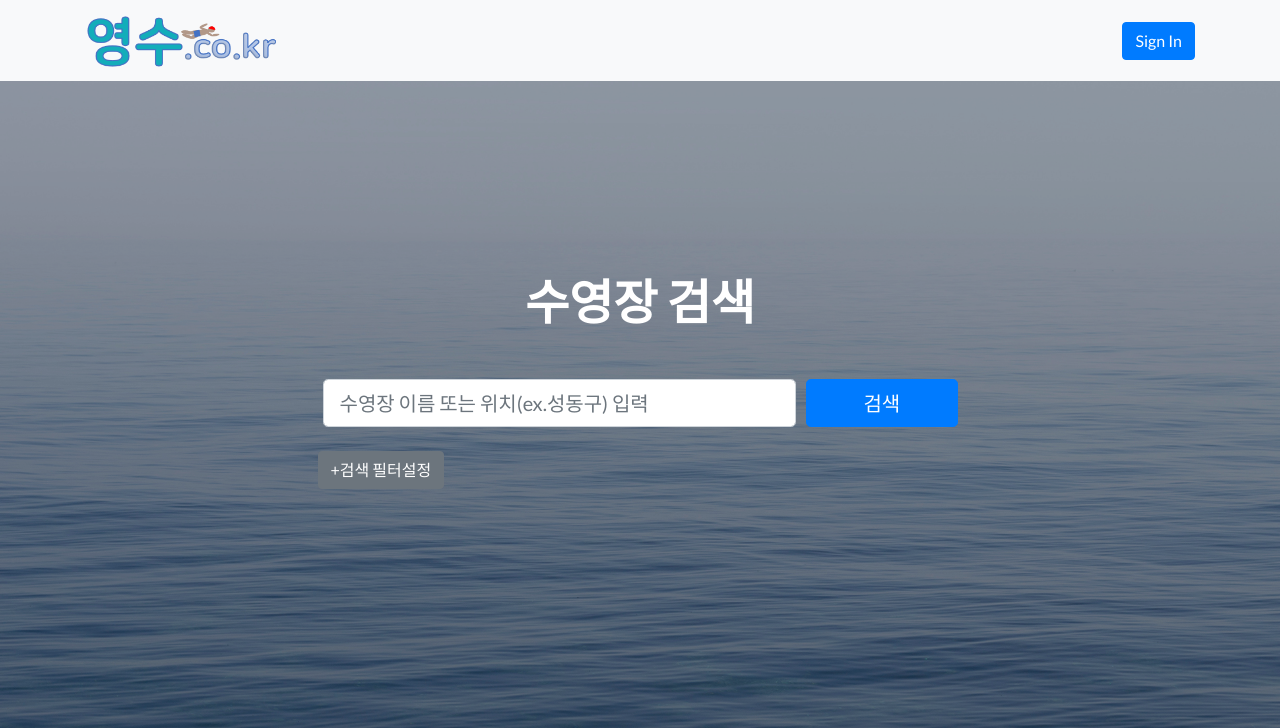
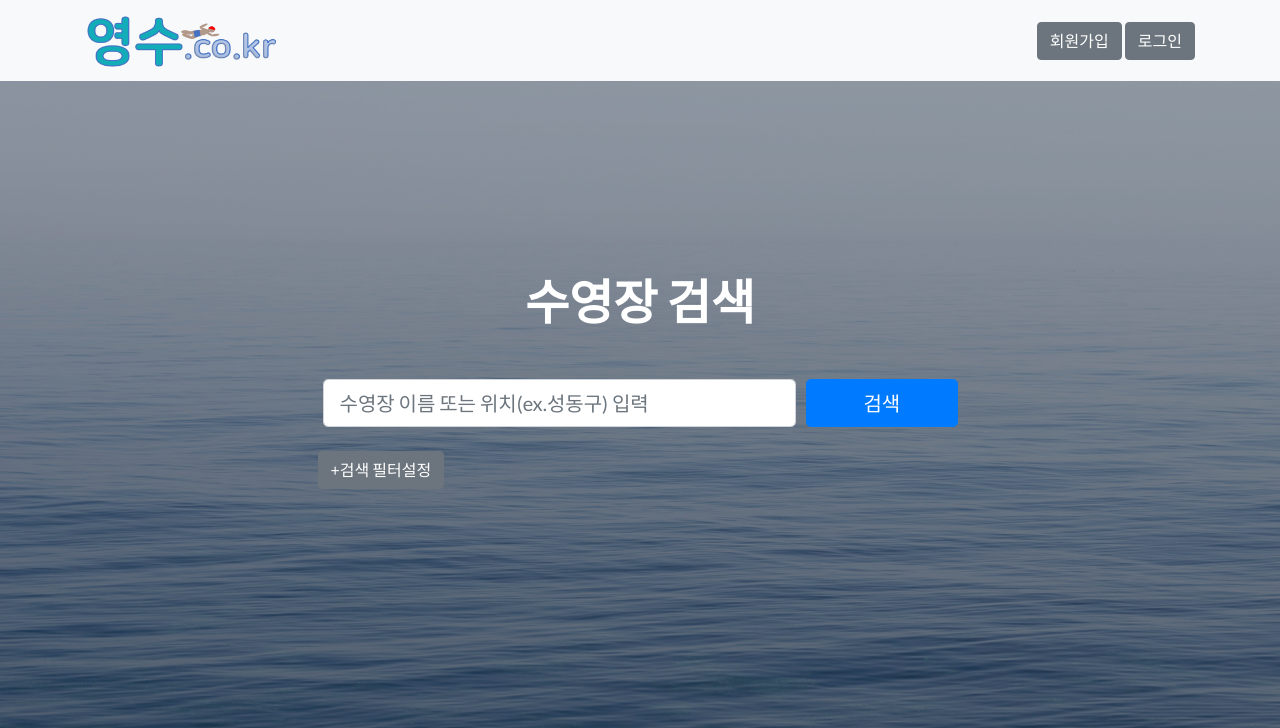
Before and after one commit to bomsbro/Youngsu_Project, a Node server app: template views/home.ejs in a window 1280 px wide. Shown: the top 728 px of the page. Run offline with Node 20, Linux system fonts and the light colour scheme; the template is opened without the code that fills it, so the values that code supplies are empty.

Commit message:
[UPDATE]검색어 비었을 때 유효성 체크 추가입니다.

```diff
--- a/views/home.ejs
+++ b/views/home.ejs
@@ -40,7 +40,10 @@
     <nav class="navbar navbar-light bg-light static-top">
         <div class="container">
             <a class="navbar-brand" href="/"><img src="../assets/img/logo-youngsu.png"></a>
-            <a class="btn btn-primary" href="#">Sign In</a>
+            <div>
+                <a class="btn btn-secondary" href="#">회원가입</a>
+                <a class="btn btn-secondary" href="#">로그인</a>
+            </div>
         </div>
     </nav>
 
@@ -59,7 +62,7 @@
                             <!-- 검색할 텍스트 -->
                             <div class="col-12 col-md-9 mb-2 mb-md-0">
                                 <input name='searchWord' type="text" class="form-control form-control-lg"
-                                    placeholder="수영장 이름 또는 위치(ex.성동구) 입력">
+                                    placeholder="수영장 이름 또는 위치(ex.성동구) 입력" required>
                             </div>
                             <!-- 제출 버튼 -->
                             <div class="col-12 col-md-3">
@@ -109,8 +112,8 @@
                                         <div class="form-row">
                                             <p class="text-dark mr-1">수영장 유형: </p>
                                             <div class="form-check">
-                                                <input type="hidden" name="poolIndoor" value="0"><input
-                                                    class="form-check-input" checked type="checkbox"
+                                                <input type="hidden" name="poolIndoor" value="0">
+                                                <input class="form-check-input" checked type="checkbox"
                                                     onclick="valueReverser(this)">
                                                 <label class="form-check-label text-dark mr-1" for="poolIndoor">실내 |
                                                 </label>
@@ -125,7 +128,7 @@
                                         </div>
                                         <!-- 자유수영 -->
                                         <div class="form-row">
-                                            <p class="text-dark mr-1">자유수영이 있는 수영장만 검색: </p>
+                                            <p class="text-dark mr-1">자유수영만 검색: </p>
                                             <div class="form-check">
                                                 <input type="hidden" name="poolOpentime" value="0"><input
                                                     class="form-check-input" type="checkbox"
```
